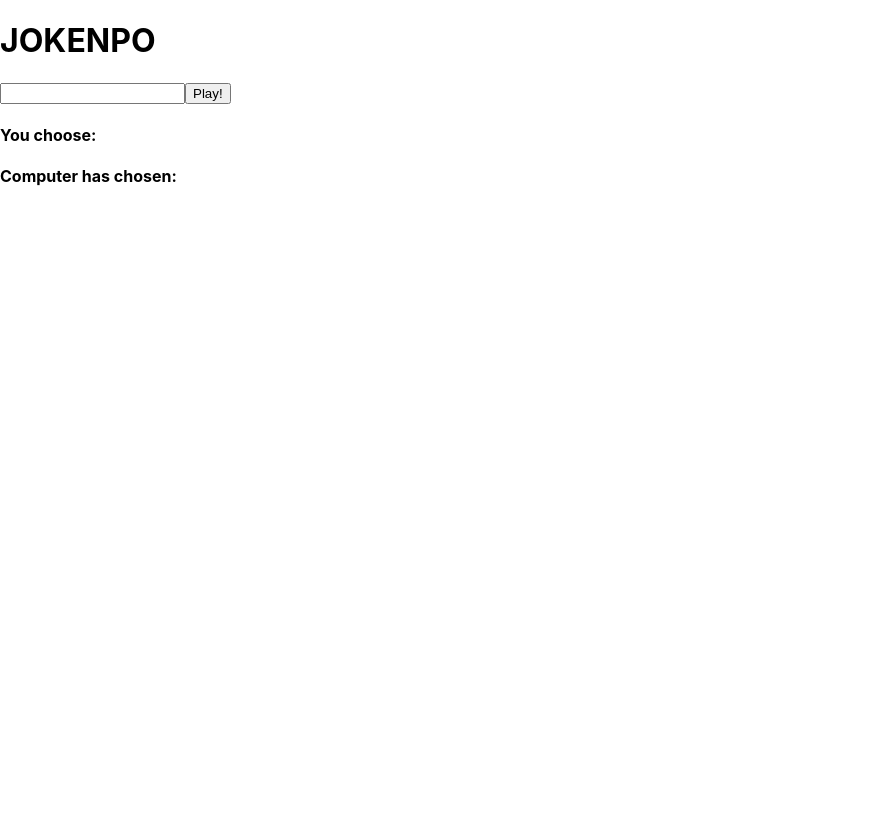
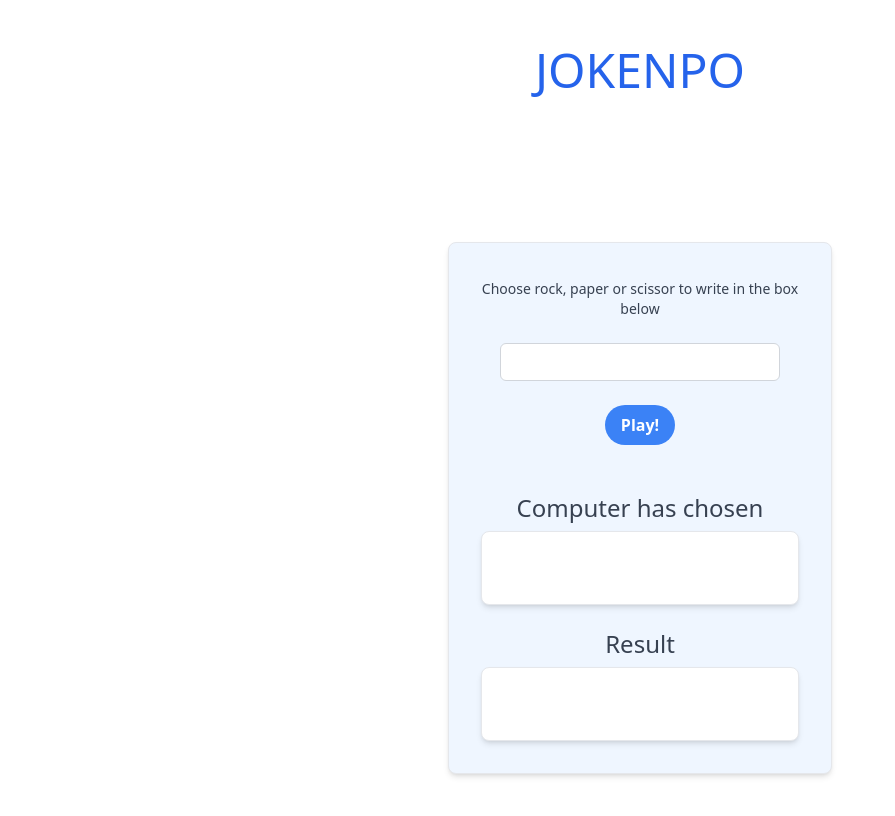
Before and after one commit to lucasbarreto-dev/Jokenpo-Project, a React (Create React App) app in the folder React-Version/jokenpo/: page / in a window 1280 px wide. Shown: the top 816 px of the page, without its empty margins (0-895 px from the left). Built offline with nearby package versions, Linux system fonts and the light colour scheme.

Commit message:
Estilização do projeto

```diff
--- a/React-Version/jokenpo/package.json
+++ b/React-Version/jokenpo/package.json
@@ -3,6 +3,7 @@
   "version": "0.1.0",
   "private": true,
   "dependencies": {
+    "@tailwindcss/forms": "^0.5.2",
     "@testing-library/jest-dom": "^5.16.4",
     "@testing-library/react": "^13.3.0",
     "@testing-library/user-event": "^13.5.0",
@@ -34,5 +35,10 @@
       "last 1 firefox version",
       "last 1 safari version"
     ]
+  },
+  "devDependencies": {
+    "autoprefixer": "^10.4.7",
+    "postcss": "^8.4.14",
+    "tailwindcss": "^3.1.3"
   }
 }
--- /dev/null
+++ b/React-Version/jokenpo/postcss.config.js
@@ -0,0 +1,6 @@
+module.exports = {
+  plugins: {
+    tailwindcss: {},
+    autoprefixer: {},
+  },
+}
--- a/React-Version/jokenpo/src/components/Header.jsx
+++ b/React-Version/jokenpo/src/components/Header.jsx
@@ -4,7 +4,7 @@ class Header extends React.Component {
   render() {
     return(
       <header>
-        <h1>JOKENPO</h1>
+        <h1 align="center" className="font-medium leading-tight text-5xl mt-10 mb-2 text-blue-600">JOKENPO</h1>
       </header>
     );
   }
--- a/React-Version/jokenpo/src/components/Input.jsx
+++ b/React-Version/jokenpo/src/components/Input.jsx
@@ -1,4 +1,24 @@
 import React from "react";
+
+const ELEMENT_ONE = {
+  name: 'rock',
+  losesFor: 'paper',
+  winsOf: 'scissor',
+}
+
+const ELEMENT_TWO = {
+  name: 'paper',
+  losesFor: 'scissor',
+  winsOf: 'rock',
+}
+
+const ELEMENT_THREE = {
+  name: 'scissor',
+  losesFor: 'rock',
+  winsOf: 'paper',
+}
+
+const JOKENPO = [ ELEMENT_ONE, ELEMENT_TWO, ELEMENT_THREE ];
 
 class Input extends React.Component {
   constructor() {
@@ -6,7 +26,8 @@ class Input extends React.Component {
 
     this.state = {
       parameter: '',
-      answer: '',
+      computerAnswer: '',
+      result: '',
     }
   };
 
@@ -15,39 +36,89 @@ class Input extends React.Component {
   };
 
   handleAnswer = () => {
-    const jokenpo = [ 'rock', 'paper', 'scissor' ];
     const { parameter } = this.state;
 
-      if (jokenpo.indexOf(`${ parameter }`) === -1) {
-         alert('Insira uma palavra válida!');
+    const elementParameter = JOKENPO.find((element) => element.name === parameter);
+      if (JOKENPO.indexOf(elementParameter) === -1) {
+          alert('Insert a valid name!');
       } else {
-          this.setState({ answer: `${ jokenpo[Math.floor(Math.random() * 3)] }`});
+          this.setState({
+            computerAnswer: `${JOKENPO[Math.floor(Math.random() * 3)].name}`,
+          }, this.handleResult()
+          );
+        }
+  }
+
+  handleResult = () => {
+    const { parameter, computerAnswer } = this.state;
+
+    if (JOKENPO.some((element) => element.winsOf === computerAnswer)) {
+      this.setState({
+        result: 'You won!',
+      })
+    }
+
+    if (JOKENPO.some((element) => element.losesFor === computerAnswer)) {
+      this.setState({
+        result: 'You lose!',
+      })
+    }
+
+    if (JOKENPO.some((element) => element.name === parameter) && parameter === computerAnswer) {
+      this.setState({
+        result: 'Game draw!'
+      })
     }
   }
 
   render() {
-    const { parameter, answer } = this.state;
+    const { parameter, computerAnswer, result } = this.state;
     return(
-      <div>
+      <body class="grid h-screen place-items-center">
+        <div align="center" className="p-4 max-w-sm bg-blue-50 rounded-lg border mt-0 border-gray-200 shadow-md sm:p-6 lg:p-8 dark:border-gray-300">
+          <div className="mt-1 relative rounded-md">
+            <p className="block text-sm font-medium text-gray-700">Choose rock, paper or scissor to write in the box below</p>
+            <br />
             <input
             type="text"
-        onChange={ this.handleParameter } />
+            className="focus:ring-indigo-500 focus:border-indigo-500 block w-10% pl-7 pr-12 sm:text-sm border-gray-300 rounded-md"
+            onChange={ this.handleParameter } /><br />
             <button
               type="button"
+              className="bg-blue-500 hover:bg-blue-700 text-white font-bold py-2 px-4 rounded-full"
               onClick={ this.handleAnswer }
               >
                 Play!
             </button>
+          </div>
+          <br />
+          <div>
+            {/* <div id="players-choice">
+              <h4 className="font-medium leading-tight text-2xl mt-0 mb-2 text-gray-700">You choose</h4>
+              <div className="p-4 max-w-sm bg-white rounded-lg border border-gray-200 shadow-md sm:p-6 lg:p-8 dark:border-gray-300">
+                <h4 className="font-medium leading-tight text-xl mt-0 mb-2 text-black-600">{ parameter }</h4>
+              </div>
+            </div> */}
+            <br />
 
-        <div>
-          <div>
-            <h4>You choose: { parameter }</h4>
+
+            <div id="computers-choice" >
+              <h4 className="font-medium leading-tight text-2xl mt-0 mb-2 text-gray-700">Computer has chosen</h4>
+              <div className="p-4 max-w-sm bg-white rounded-lg border border-gray-200 shadow-md sm:p-6 lg:p-8 dark:border-gray-300">
+                <h4 className="font-medium leading-tight text-xl mt-0 mb-2 text-black-600">{ computerAnswer }</h4>
               </div>
-          <div>
-            <h4>Computer has chosen: { answer }</h4>
+              <br />
+
+            </div>
+            <div id="result">
+            <h4 className="font-medium leading-tight text-2xl mt-0 mb-2 text-gray-700">Result</h4>
+              <div id="result" className="p-4 max-w-sm bg-white rounded-lg border border-gray-200 shadow-md sm:p-6 lg:p-8 dark:border-gray-300">
+                <h4 className="font-medium leading-tight text-xl mt-0 mb-2 text-red-600">{ result }</h4>
               </div>
             </div>
           </div>
+        </div>
+      </body>
     );
   }
 };
--- a/React-Version/jokenpo/src/index.css
+++ b/React-Version/jokenpo/src/index.css
@@ -1,13 +1,3 @@
-body {
-  margin: 0;
-  font-family: -apple-system, BlinkMacSystemFont, 'Segoe UI', 'Roboto', 'Oxygen',
-    'Ubuntu', 'Cantarell', 'Fira Sans', 'Droid Sans', 'Helvetica Neue',
-    sans-serif;
-  -webkit-font-smoothing: antialiased;
-  -moz-osx-font-smoothing: grayscale;
-}
-
-code {
-  font-family: source-code-pro, Menlo, Monaco, Consolas, 'Courier New',
-    monospace;
-}
+@tailwind base;
+@tailwind components;
+@tailwind utilities;
--- /dev/null
+++ b/React-Version/jokenpo/tailwind.config.js
@@ -0,0 +1,10 @@
+/** @type {import('tailwindcss').Config} */
+module.exports = {
+  content: ["./src/**/*.{js,jsx,ts,tsx}"],
+  theme: {
+    extend: {},
+  },
+  plugins: [
+    require('@tailwindcss/forms')
+  ],
+}
```
Also changed, not shown: 1 other file (tests, documents, lock files or other folders). Lines whose indentation alone changed are shown as unchanged.
